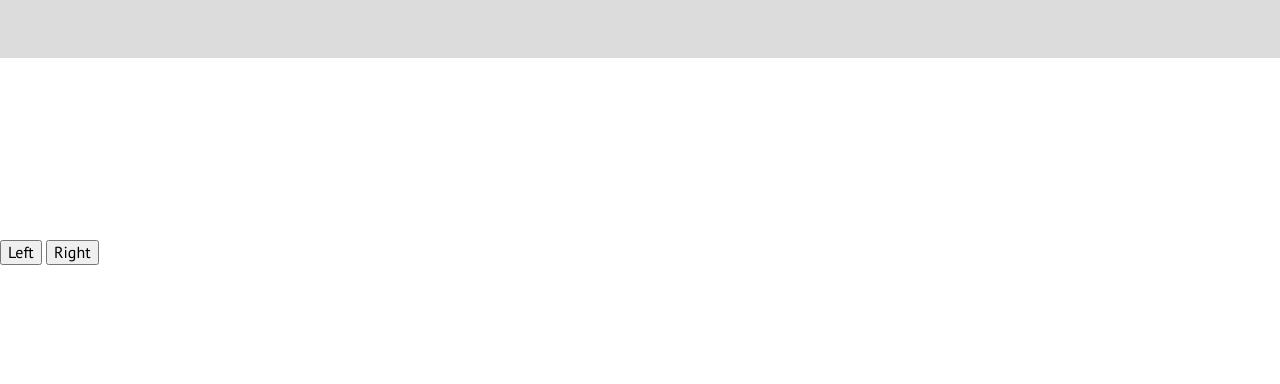
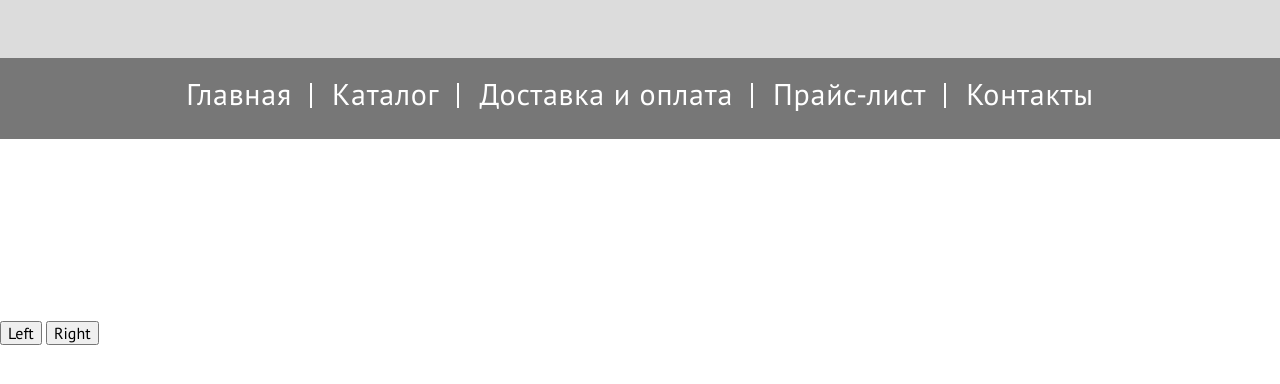
Before and after one commit to kozyrevfrontend/WebEnergy, a website: page source/index.html in a window 1280 px wide. Shown: the part 172-556 px from the top of the page. Drawn offline with nearby package versions, Linux system fonts and the light colour scheme; files that its build step writes are made by us from their sources.

Commit message:
добавляет разметку и стили для навигационного меню

```diff
--- a/source/index.html
+++ b/source/index.html
@@ -66,6 +66,25 @@
       </div>
     </header>
     <main class="main">
+      <nav class="main__navigation">
+        <ul class="site-list">
+          <li class="site-list__item">
+            <a class="site-list__link" href="#">Главная</a>
+          </li>
+          <li class="site-list__item">
+            <a class="site-list__link" href="#">Каталог</a>
+          </li>
+          <li class="site-list__item">
+            <a class="site-list__link" href="#">Доставка и оплата</a>
+          </li>
+          <li class="site-list__item">
+            <a class="site-list__link" href="#">Прайс-лист</a>
+          </li>
+          <li class="site-list__item">
+            <a class="site-list__link" href="#">Контакты</a>
+          </li>
+        </ul>
+      </nav>
       <div class="slider">
         <ul class="slider-container">
           <li class="slide slide--red">1</li>
--- /dev/null
+++ b/source/sass/blocks/main.scss
@@ -0,0 +1,3 @@
+.main__navigation {
+  background-color: #777777;
+}
--- /dev/null
+++ b/source/sass/blocks/site-list.scss
@@ -0,0 +1,50 @@
+.site-list {
+  @include list-reset;
+
+  display: flex;
+  justify-content: center;
+  flex-wrap: wrap;
+}
+
+.site-list__item {
+  position: relative;
+  margin-right: 40px;
+  padding-top: 19px;
+  padding-bottom: 27px;
+
+  &:last-child {
+    margin-right: 0;
+
+    &::after {
+      display: none;
+    }
+  }
+
+  &::after {
+    content: "";
+    position: absolute;
+    top: 25px;
+    right: -20px;
+
+    width: 2px;
+    height: 25px;
+
+    background-color: #ffffff;
+  }
+}
+
+.site-list__link {
+  font-size: 30px;
+  font-weight: 400;
+  letter-spacing: 0.025em;
+  color: #ffffff;
+
+  &:hover,
+  &:focus {
+    text-decoration: underline;
+  }
+
+  &:active {
+    opacity: 0.8;
+  }
+}
--- /dev/null
+++ b/source/sass/mixins.scss
@@ -0,0 +1,6 @@
+@mixin list-reset {
+  margin: 0;
+  padding: 0;
+
+  list-style: none;
+}
--- a/source/sass/style.scss
+++ b/source/sass/style.scss
@@ -1,6 +1,9 @@
 @import "normalize.scss";
 @import "fonts.scss";
 @import "scaffolding.scss";
+@import "mixins.scss";
 @import "blocks/header.scss";
 @import "blocks/contacts.scss";
+@import "blocks/main.scss";
+@import "blocks/site-list.scss";
 @import "blocks/slider.scss";
```
Also changed, not shown: build/css/style.min.css, build/index.html, 1 other file.
